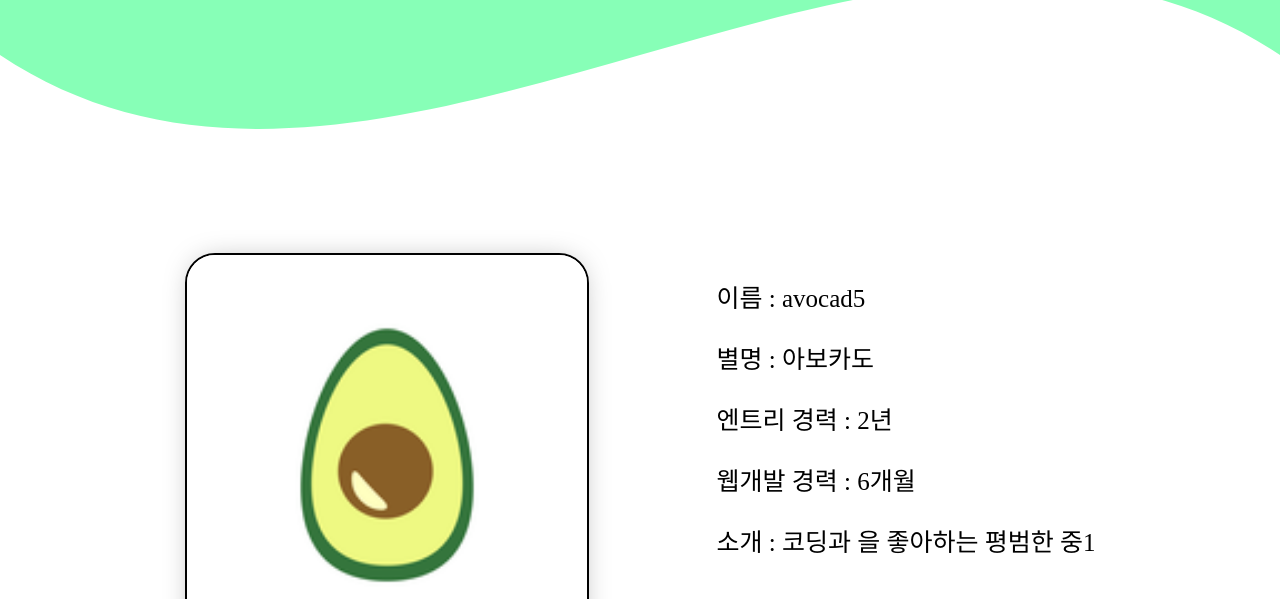
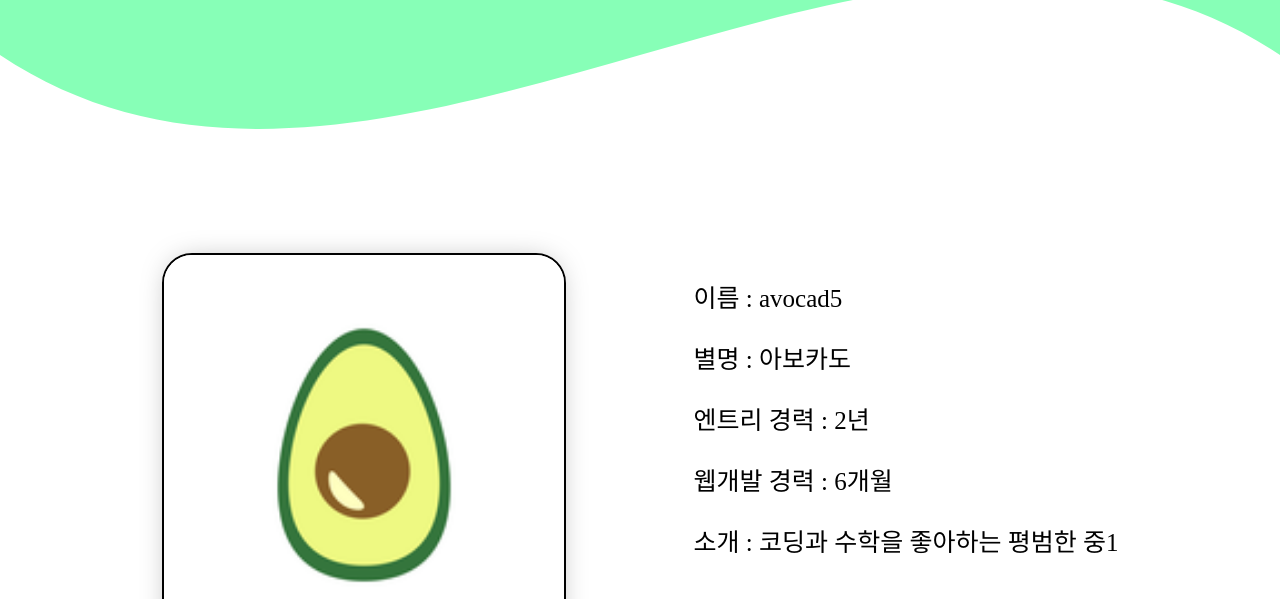
Before and after one commit to avocad5/avocad5, a plain HTML site: page index.html in a window 1280 px wide. Shown: the part 201-800 px from the top of the page. Drawn offline with Linux system fonts and the light colour scheme; a web font is replaced by a local one.

Commit message:
Update index.html

```diff
--- a/index.html
+++ b/index.html
@@ -26,7 +26,7 @@
         <p>별명 : 아보카도</p>
         <p>엔트리 경력 : 2년</p>
         <p>웹개발 경력 : 6개월</p>
-        <p>소개 : 코딩과 을 좋아하는 평범한 중1</p>
+        <p>소개 : 코딩과 수학을 좋아하는 평범한 중1</p>
       </div>
     </div>
     <div class="projecttext">my projects</div>
```
